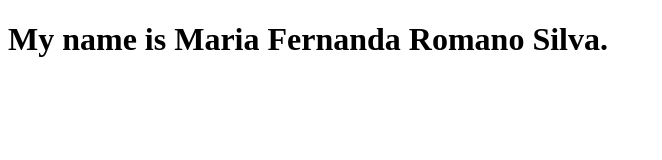
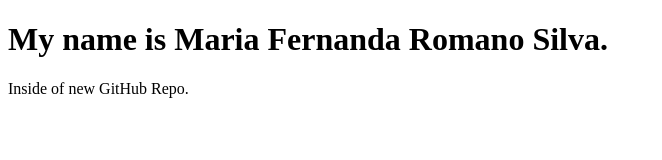
Before and after one commit to maria-romano/My-First-Repository, a plain HTML site: page index.html in a window 1280 px wide. Shown: the whole page, without its empty margins (0-662 px from the left). Drawn offline with Linux system fonts and the light colour scheme.

Commit message:
My second commit

```diff
--- a/index.html
+++ b/index.html
@@ -6,5 +6,6 @@
 
   <body>
     <h1>My name is Maria Fernanda Romano Silva.</h1>
+    <p>Inside of new GitHub Repo.</p>
   </body>
 </html>
```
